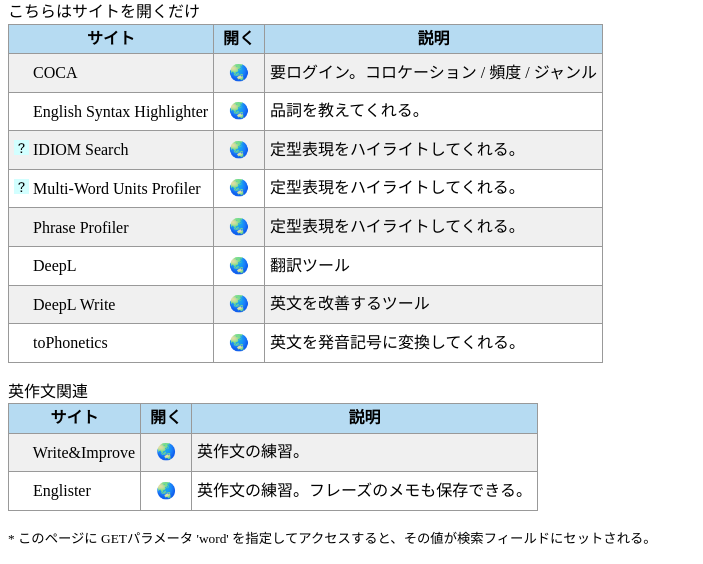
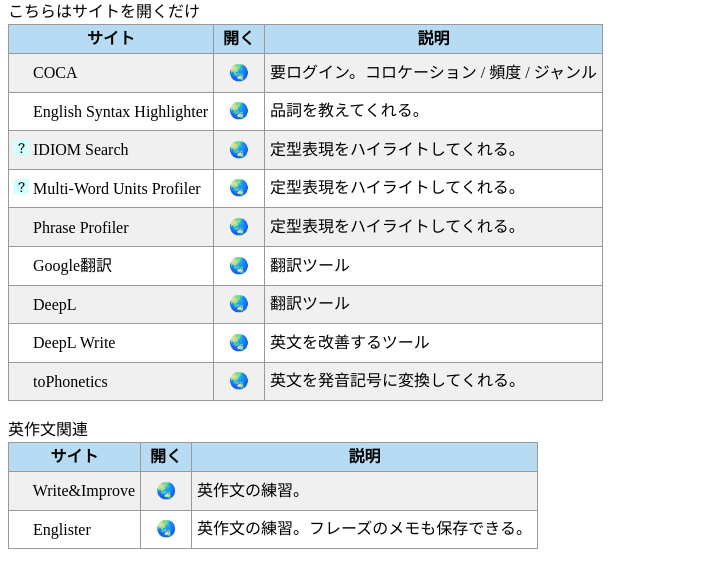
Before and after one commit to kura5/search-english-word, a PHP site: page / in a window 1280 px wide. Shown: the part 735-1299 px from the top of the page, without its empty margins (0-703 px from the left). Run offline with PHP 8.4, Linux system fonts and the light colour scheme.

Commit message:
Add a Google Translate link

```diff
--- a/public/index.php
+++ b/public/index.php
@@ -27,7 +27,7 @@ echo file_get_contents('./css/normalize.min.css');
 echo file_get_contents('./css/main.css');
 ?>
 </style>
-  <script src="js/main.js?t=16" defer></script>
+  <script src="js/main.js?t=17" defer></script>
 </head>
 <body>
     <main>
@@ -223,6 +223,14 @@ echo file_get_contents('./css/main.css');
         </tr>
         <tr>
           <td>
+            <img src="https://www.google.com/s2/favicons?domain=translate.google.co.jp&amp;sz=15" height="15" width="15" alt="">
+            Google翻訳
+          </td>
+          <td><button id="btnGoogleTranslate" class="btnOpen" title="サイトを開く">&#x1f30f;</button></td>
+          <td>翻訳ツール</td>
+        </tr>
+        <tr>
+          <td>
             <img src="https://www.google.com/s2/favicons?domain=www.deepl.com&amp;sz=15" height="15" width="15" alt="">
             DeepL
           </td>
--- a/public/js/main.js
+++ b/public/js/main.js
@@ -92,6 +92,9 @@ window.addEventListener('DOMContentLoaded', (event) => {
     function openPhraseProfiler() {
         window.open(`https://www.lextutor.ca/vp/collocs/`, '_blank');
     }
+    function openGoogleTranslate() {
+        window.open(`https://translate.google.co.jp/`, '_blank');
+    }
     function openDeepL() {
         window.open(`https://www.deepl.com/translator`, '_blank');
     }
@@ -128,6 +131,7 @@ window.addEventListener('DOMContentLoaded', (event) => {
     document.querySelector('#btnEngSynHigh').addEventListener('click', openEngSynHigh);
     document.querySelector('#btnMwup').addEventListener('click', openMwup);
     document.querySelector('#btnPhraseProfiler').addEventListener('click', openPhraseProfiler);
+    document.querySelector('#btnGoogleTranslate').addEventListener('click', openGoogleTranslate);
     document.querySelector('#btnDeepL').addEventListener('click', openDeepL);
     document.querySelector('#btnDeepLWrite').addEventListener('click', openDeepLWrite);
     document.querySelector('#btnToPhonetics').addEventListener('click', openToPhonetics);
```
